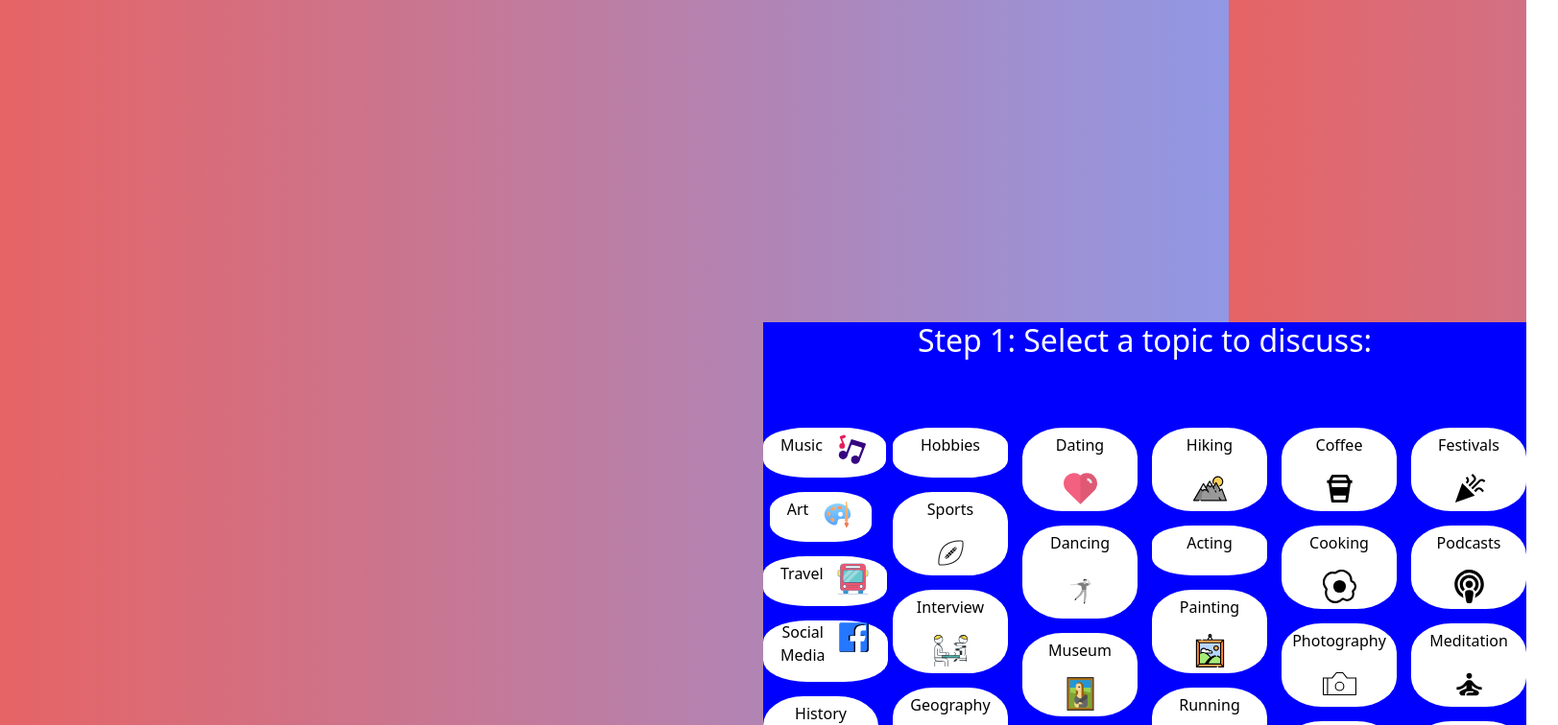
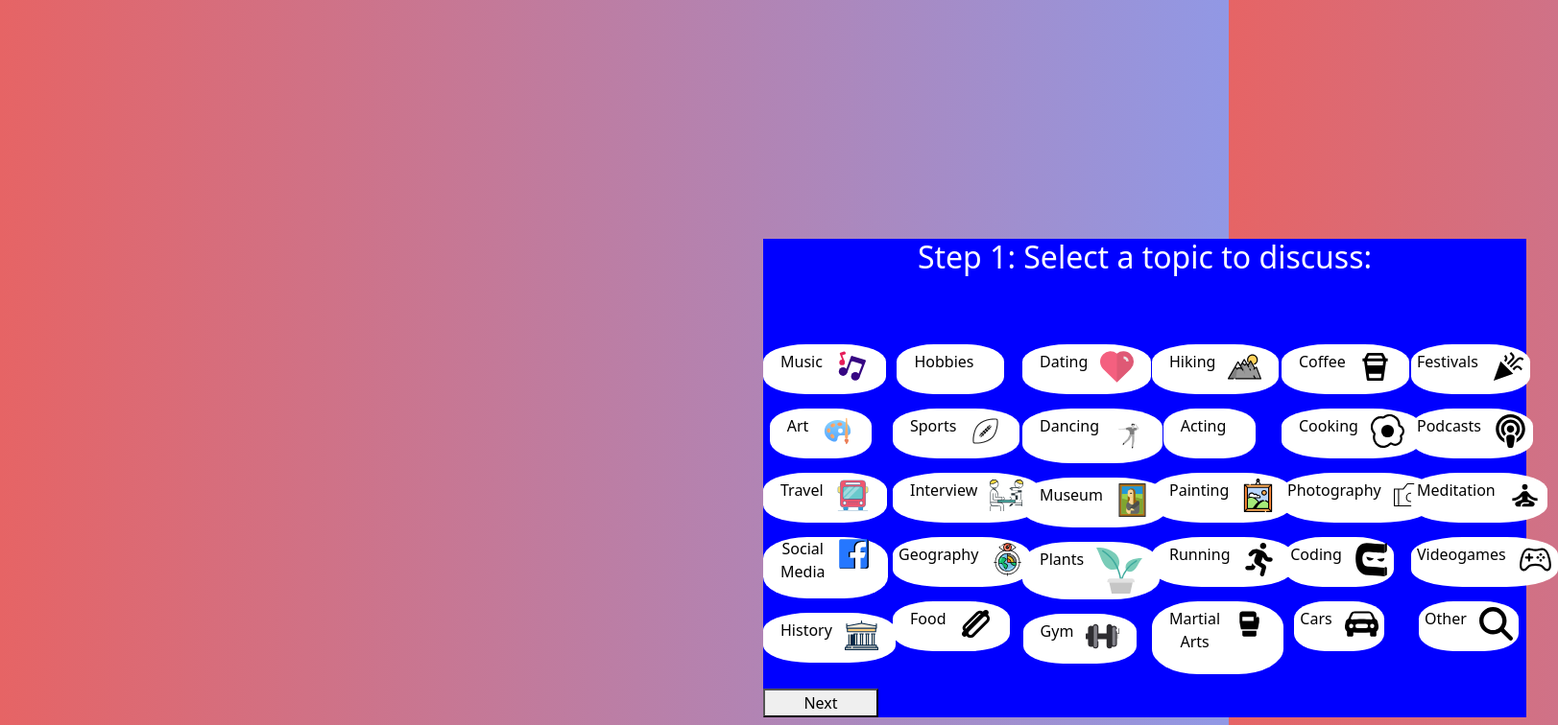
Before and after one commit to Paul449/PauEnglish-Practice99, a React (Vite) app in the folder client-side/: page /Topics in a window 1280 px wide. Shown: the top 756 px of the page at 96% size, 1623 px wide, since content can reach past the window. Built offline with nearby package versions, Linux system fonts and the light colour scheme.

Commit message:
adjusting logos

```diff
--- a/client-side/src/index.css
+++ b/client-side/src/index.css
@@ -92,6 +92,9 @@ main{
     padding-right: 15%;
 }
 .History{
+    display: inline-grid;
+    grid-template-columns: auto auto;
+    column-gap: 13px;
     color: black;
     border-radius: 35%;
     background-color: white;
@@ -102,6 +105,9 @@ main{
     padding-right: 15%;
 }
 .Hobbies{
+    display: inline-grid;
+    grid-template-columns: auto auto;
+    column-gap: 13px;
     color: black;
     border-radius: 35%;
     background-color: white;
@@ -112,6 +118,9 @@ main{
     padding-right: 15%;
 }
 .Sports{
+    display: inline-grid;
+    grid-template-columns: auto auto;
+    column-gap: 13px;
     color: black;
     border-radius: 35%;
     background-color: white;
@@ -122,6 +131,9 @@ main{
     padding-right: 15%;
 }
 .Interview{
+    display: inline-grid;
+    grid-template-columns: auto auto;
+    column-gap: 13px;
     color: black;
     border-radius: 35%;
     background-color: white;
@@ -132,6 +144,9 @@ main{
     padding-right: 15%;
 }
 .Geography{
+    display: inline-grid;
+    grid-template-columns: auto auto;
+    column-gap: 13px;
     color: black;
     border-radius: 35%;
     background-color: white;
@@ -141,6 +156,9 @@ main{
 
 }
 .Food{
+    display: inline-grid;
+    grid-template-columns: auto auto;
+    column-gap: 13px;
     color: black;
     border-radius: 35%;
     background-color: white;
@@ -151,6 +169,9 @@ main{
     padding-right: 15%;
 }
 .Dating{
+    display: inline-grid;
+    grid-template-columns: auto auto;
+    column-gap: 13px;
     color: black;
     border-radius: 35%;
     background-color: white;
@@ -161,6 +182,9 @@ main{
     padding-right: 15%;
 }
 .Dancing{
+    display: inline-grid;
+    grid-template-columns: auto auto;
+    column-gap: 13px;
     color: black;
     border-radius: 35%;
     background-color: white;
@@ -171,6 +195,9 @@ main{
     padding-right: 15%;
 }
 .Museum{
+    display: inline-grid;
+    grid-template-columns: auto auto;
+    column-gap: 13px;
     color: black;
     border-radius: 35%;
     background-color: white;
@@ -181,6 +208,9 @@ main{
     padding-right: 15%;
 }
 .Plants{
+    display: inline-grid;
+    grid-template-columns: auto auto;
+    column-gap: 13px;
     color: black;
     border-radius: 35%;
     background-color: white;
@@ -191,6 +221,9 @@ main{
     padding-right: 15%;
 }
 .Gym{
+    display: inline-grid;
+    grid-template-columns: auto auto;
+    column-gap: 13px;
     color: black;
     border-radius: 35%;
     background-color: white;
@@ -201,6 +234,9 @@ main{
     padding-right: 15%;
 }
 .Hiking{
+    display: inline-grid;
+    grid-template-columns: auto auto;
+    column-gap: 13px;
     color: black;
     border-radius: 35%;
     background-color: white;
@@ -211,6 +247,9 @@ main{
     padding-right: 15%;
 }
 .Acting{
+    display: inline-grid;
+    grid-template-columns: auto auto;
+    column-gap: 13px;
     color: black;
     border-radius: 35%;
     background-color: white;
@@ -221,6 +260,9 @@ main{
     padding-right: 15%;
 }
 .Painting{
+    display: inline-grid;
+    grid-template-columns: auto auto;
+    column-gap: 13px;
     color: black;
     border-radius: 35%;
     background-color: white;
@@ -231,6 +273,9 @@ main{
     padding-right: 15%;
 }
 .Running{
+    display: inline-grid;
+    grid-template-columns: auto auto;
+    column-gap: 13px;
     color: black;
     border-radius: 35%;
     background-color: white;
@@ -254,6 +299,9 @@ main{
     padding-right: 15%;
 }
 .Coffee{
+    display: inline-grid;
+    grid-template-columns: auto auto;
+    column-gap: 13px;
     color: black;
     border-radius: 35%;
     background-color: white;
@@ -264,6 +312,9 @@ main{
     padding-right: 15%;
 }
 .Cooking{
+    display: inline-grid;
+    grid-template-columns: auto auto;
+    column-gap: 13px;
     color: black;
     border-radius: 35%;
     background-color: white;
@@ -274,6 +325,9 @@ main{
     padding-right: 15%;
 }
 .Photography{
+    display: inline-grid;
+    grid-template-columns: auto auto;
+    column-gap: 13px;
     color: black;
     border-radius: 35%;
     background-color: white;
@@ -282,6 +336,9 @@ main{
     padding: 5%;
 }
 .Coding{
+    display: inline-grid;
+    grid-template-columns: auto auto;
+    column-gap: 13px;
     color: black;
     border-radius: 35%;
     background-color: white;
@@ -290,6 +347,9 @@ main{
     padding: 5%;
 }
 .Cars{
+    display: inline-grid;
+    grid-template-columns: auto auto;
+    column-gap: 13px;
     color: black;
     border-radius: 35%;
     background-color: white;
@@ -298,6 +358,9 @@ main{
     padding: 5%;
 }
 .Festivals{
+    display: inline-grid;
+    grid-template-columns: auto auto;
+    column-gap: 13px;
     color: black;
     border-radius: 35%;
     background-color: white;
@@ -306,6 +369,9 @@ main{
     padding: 5%;
 }
 .Podcasts{
+    display: inline-grid;
+    grid-template-columns: auto auto;
+    column-gap: 13px;
     color: black;
     border-radius: 35%;
     background-color: white;
@@ -314,6 +380,9 @@ main{
     padding: 5%;
 }
 .Meditation{
+    display: inline-grid;
+    grid-template-columns: auto auto;
+    column-gap: 13px;
     color: black;
     border-radius: 35%;
     background-color: white;
@@ -322,6 +391,9 @@ main{
     padding: 5%;
 }
 .Videogames{
+    display: inline-grid;
+    grid-template-columns: auto auto;
+    column-gap: 13px;
     color: black;
     border-radius: 35%;
     background-color: white;
@@ -330,6 +402,9 @@ main{
     padding: 5%;
 }
 .Other{
+    display: inline-grid;
+    grid-template-columns: auto auto;
+    column-gap: 13px;
     color: black;
     border-radius: 35%;
     background-color: white;
```
